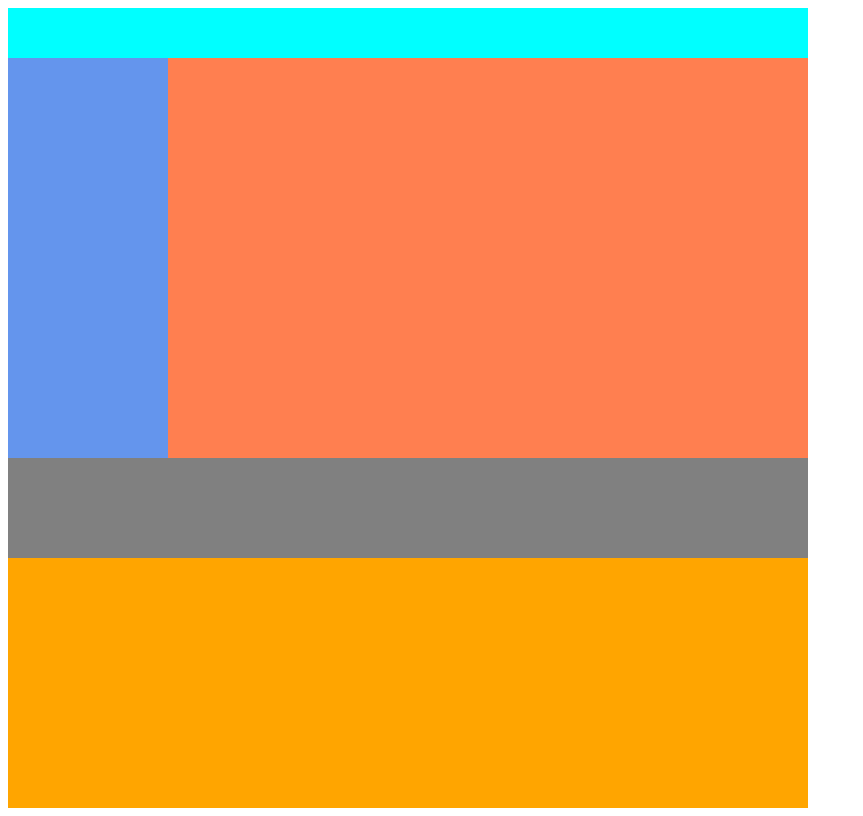
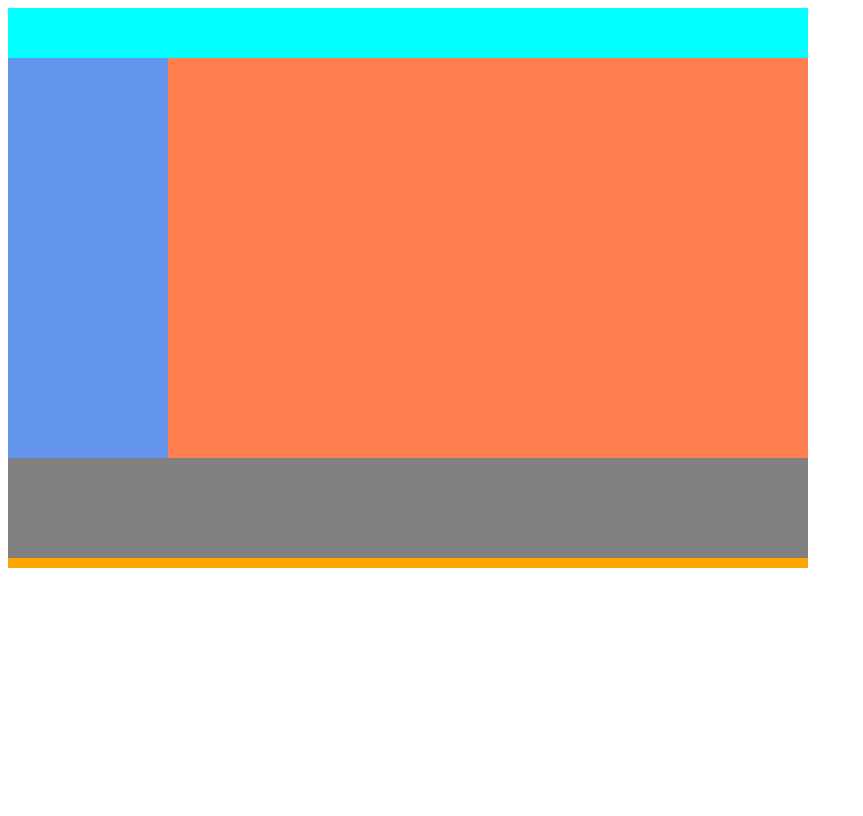
Before and after one commit to laggyDev/html-css, a plain HTML site: page layout1.html in a window 1280 px wide. Shown: the whole page, without its empty margins (0-863 px from the left). Drawn offline with Linux system fonts and the light colour scheme.

Commit message:
Update main.css

```diff
--- a/css/main.css
+++ b/css/main.css
@@ -42,7 +42,7 @@ div {
 
 .container {
     width: 800px;
-    height: 800px;
+    height: 560px;
     background-color: orange;
 }
 
```
